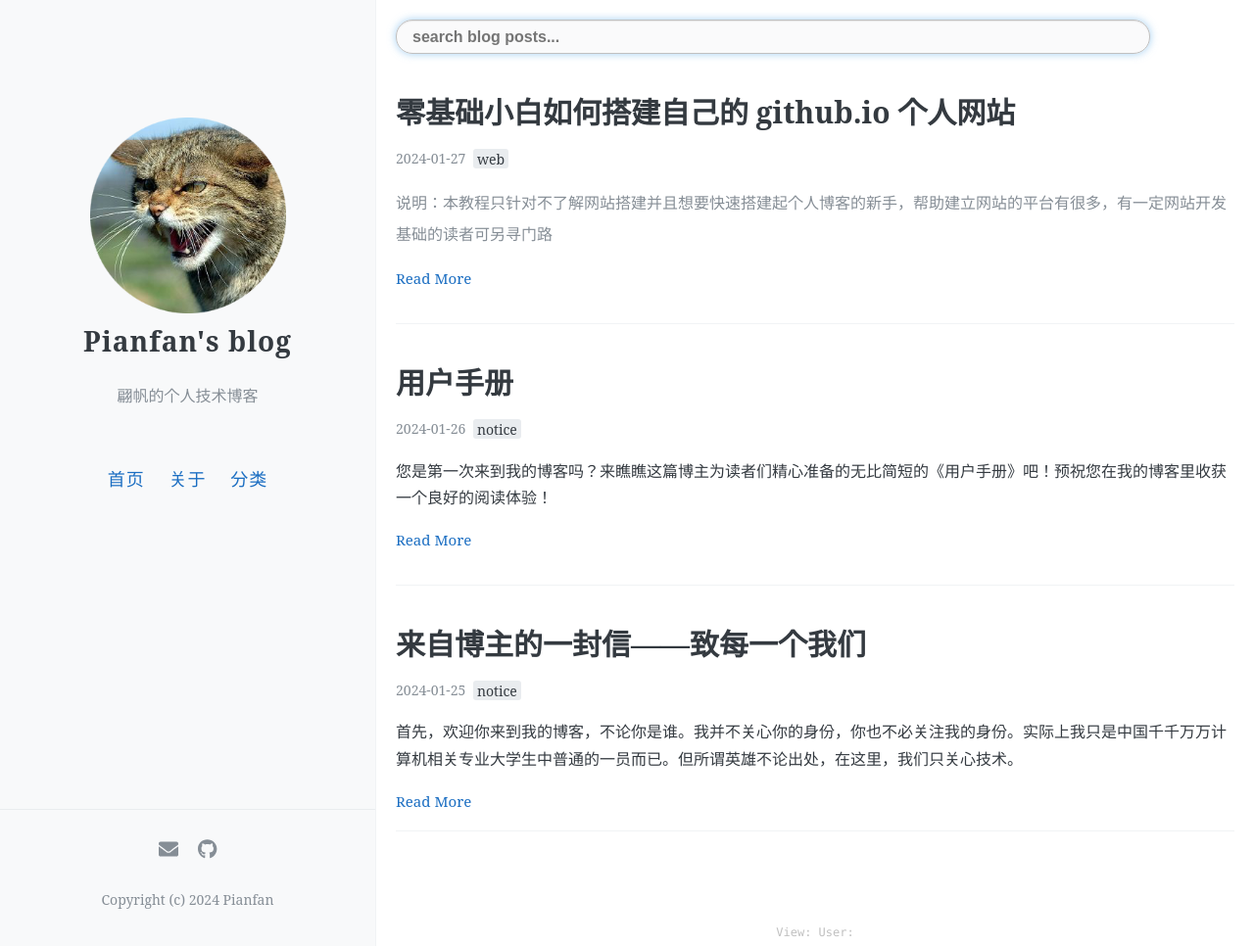
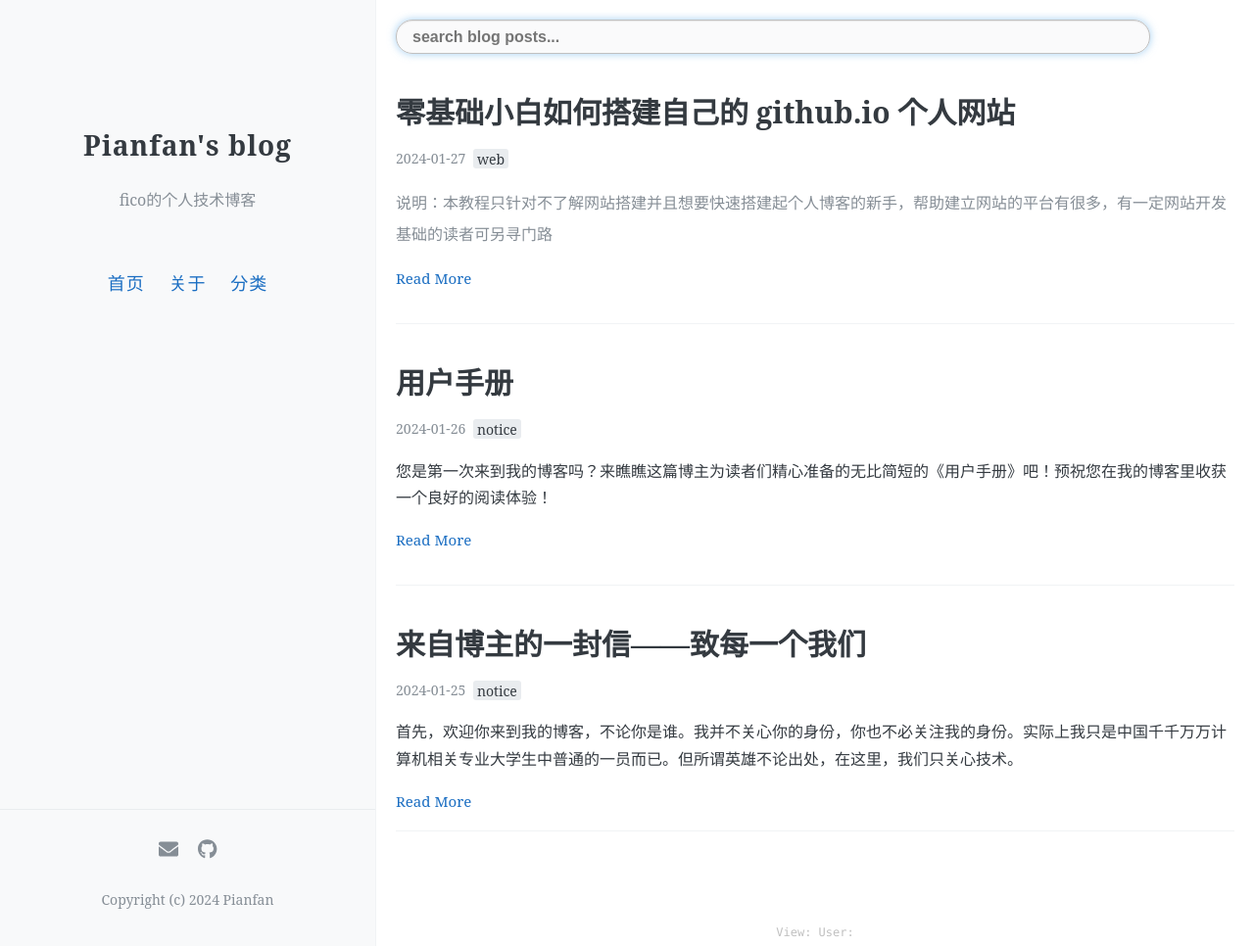
Before and after one commit to Minkakaku/Blog, a Jekyll site: the page built from index.html, in a window 1280 px wide and 966 px high. Shown: the whole window at 98% size. Built offline with Jekyll 4.4.1, drawn with Linux system fonts in a browser that asks for light colours; the list of posts is cut into pages by our own code; comment, search, counter and statistics services are not loaded.

Commit message:
Update _config.yml

```diff
--- a/_config.yml
+++ b/_config.yml
@@ -1,8 +1,8 @@
 name: "Pianfan's blog"
-description: "翩帆的个人技术博客"
+description: "fico的个人技术博客"
 
-avatar: https://pianfan.github.io/images/avatar.png
-favicon: https://pianfan.github.io/images/favicon.ico
+avatar:
+favicon:
 
 navigation:
   - name: 首页
@@ -18,16 +18,16 @@ excerpt_separator: <!-- more -->
 
 footer-links:
   zhihu:
-  email: xiongyunhan@outlook.com
+  email: hongfanst@outlook.com
   facebook:
-  github: pianfan
+  github: fico
   rss: # just type anything here for a working RSS icon
   twitter:
   youtube:
 
 footer-text: Copyright (c) 2024 Pianfan
 
-url: https://pianfan.github.io
+url: https://fico.github.io
 
 permalink: /:title/
 paginate_path: /page:num/
```
